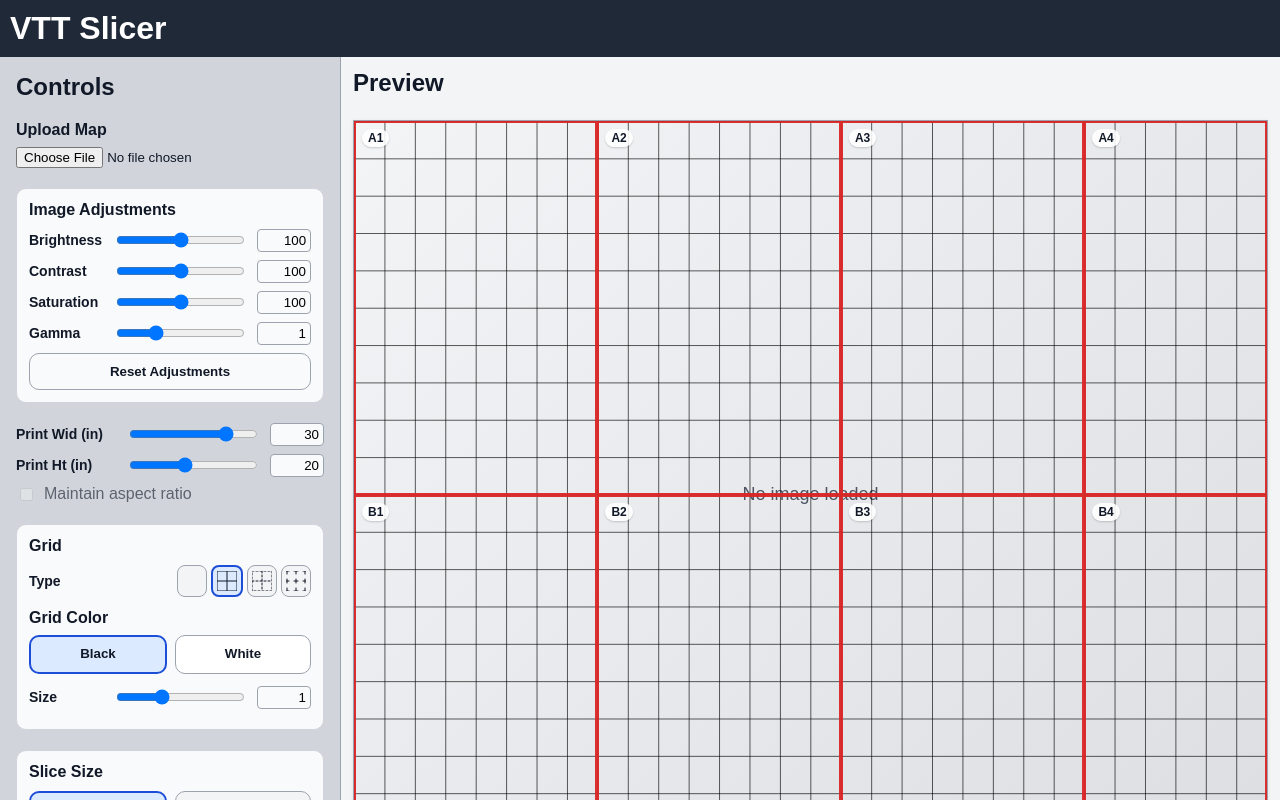
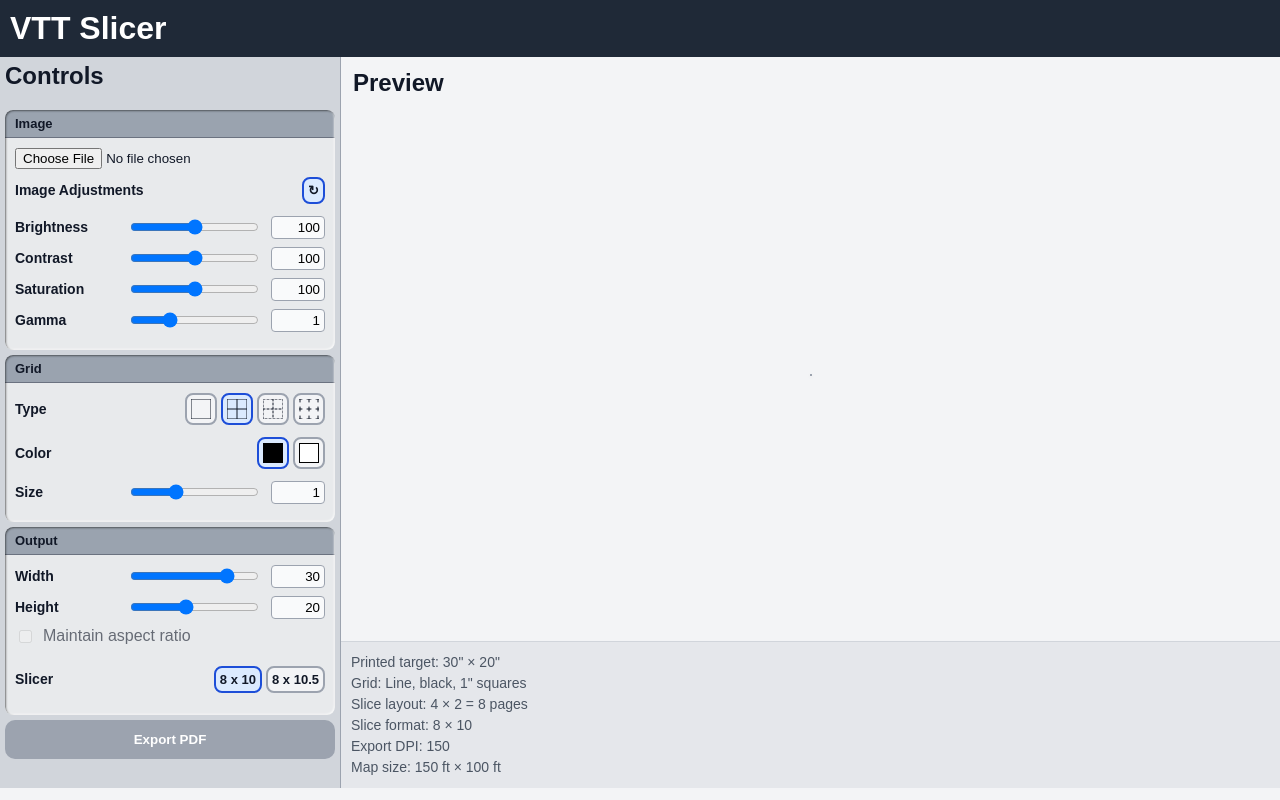
Before and after one commit to Trumpootcom/wms-ts, a React (Vite) app: page / in a window 1280 px wide. Shown: the top 800 px of the page. Built offline with nearby package versions, Linux system fonts and the light colour scheme.

Commit message:
style(ui): recessed PanelSection with overlay inset shadow

```diff
--- a/src/components/ControlPanel.tsx
+++ b/src/components/ControlPanel.tsx
@@ -4,6 +4,9 @@ import NumberWithSlider from "./ui/NumberWithSlider.tsx";
 import type { useSlicerState } from "../hooks/useSlicerState.ts";
 import GridModeIcon from "./ui/GridModeIcon.tsx";
 import { controlLabelStyle } from "./ui/uiStyles.ts";
+import ColorSwatchIcon from "./ui/ColorSwatchIcon.tsx";
+import LabeledSegmentedControl from "./ui/LabeledSegmentedControl";
+import SvgIcon from "./ui/SvgIcon";
 
 type ControlPanelProps = {
     slicer: ReturnType<typeof useSlicerState>;
@@ -14,7 +17,7 @@ function ControlPanel({ slicer }: ControlPanelProps) {
         <aside
             style={{
                 background: "#d1d5db",
-                padding: "16px",
+                padding: "5px",
                 minHeight: "100%",
                 boxSizing: "border-box",
                 overflowY: "auto",
@@ -22,14 +25,21 @@ function ControlPanel({ slicer }: ControlPanelProps) {
         >
             <h2 style={{ marginTop: 0 }}>Controls</h2>
 
-            <div style={{ marginBottom: "20px" }}>
-                <label style={{ display: "block", fontWeight: 700, marginBottom: "8px" }}>
-                    Upload Map
-                </label>
+
+            <PanelSection title="Image">
+                <div style={{ marginBottom: "8px" }}>
                     <input type="file" accept="image/*" onChange={slicer.handleFileUpload} />
                 </div>
 
-            <PanelSection title="Image Adjustments">
+                <LabeledSegmentedControl
+                    label="Image Adjustments"
+                    value="restore"
+                    onChange={() => slicer.resetImageAdjustments()}
+                    options={[
+                        { value: "restore", title: "↻" }
+
+                    ]}
+                />
                 <NumberWithSlider
                     label="Brightness"
                     value={slicer.imageAdjustments.brightness}
@@ -70,25 +80,42 @@ function ControlPanel({ slicer }: ControlPanelProps) {
                     onChange={(value) => slicer.updateImageAdjustment("gamma", value)}
                 />
 
-                <button
-                    type="button"
-                    onClick={slicer.resetImageAdjustments}
-                    style={{
-                        width: "100%",
-                        border: "1px solid #9ca3af",
-                        borderRadius: "10px",
-                        padding: "10px 14px",
-                        background: "#f9fafb",
-                        color: "#111827",
-                        fontWeight: 700,
-                        cursor: "pointer",
-                    }}
-                >
-                    Reset Adjustments
-                </button>
             </PanelSection>
+            <PanelSection title="Grid">
+                <LabeledSegmentedControl
+                    label="Type"
+                    value={slicer.gridMode}
+                    onChange={(v) => slicer.setGridMode(v)}
+                    options={[
+                        { value: "none", icon: <SvgIcon name="gridNone" size={20} />, title: "None" },
+                        { value: "line", icon: <SvgIcon name="gridLine" size={20} />, title: "Line" },
+                        { value: "dash", icon: <SvgIcon name="gridDash" size={20} />, title: "Dash" },
+                        { value: "corner", icon: <SvgIcon name="gridCorner" size={20} />, title: "Corner" },
+                    ]}
+                />
+                <LabeledSegmentedControl
+                    label="Color"
+                    value={slicer.gridColor}
+                    onChange={(v) => slicer.setGridColor(v)}
+                    options={[
+                        { value: "black", icon: <SvgIcon name="colorBlack" size={20} />, title: "Black" },
+                        { value: "white", icon: <SvgIcon name="colorWhite" size={20} />, title: "White" },
+                    ]}
+                />
                 <NumberWithSlider
-                label="Print Wid (in)"
+                    label="Size"
+                    value={slicer.gridSizeIn}
+                    min={0.75}
+                    max={1.5}
+                    stepInput={0.125}
+                    stepSlider={0.125}
+                    onChange={slicer.setGridSizeIn}
+                />
+            </PanelSection>
+
+            <PanelSection title="Output">
+                <NumberWithSlider
+                    label="Width"
                     value={slicer.printedWidthIn}
                     min={8}
                     max={36}
@@ -96,7 +123,7 @@ function ControlPanel({ slicer }: ControlPanelProps) {
                 />
 
                 <NumberWithSlider
-                label="Print Ht (in)"
+                    label="Height"
                     value={slicer.printedHeightIn}
                     min={8}
                     max={36}
@@ -120,107 +147,16 @@ function ControlPanel({ slicer }: ControlPanelProps) {
                         Maintain aspect ratio
                     </label>
                 </div>
-
-            <PanelSection title="Grid">
-
-                <div
-                    style={{
-                        display: "flex",
-                        alignItems: "center",
-                        justifyContent: "space-between",
-                        gap: "12px",
-                        marginBottom: "12px",
-                    }}
-                >
-                    <div style={controlLabelStyle}>Type</div>
-
-                    <div
-                        style={{
-                            display: "flex",
-                            justifyContent: "flex-end",
-                            gap: "4px",
-                        }}
-                    >
-                        {(["none", "line", "dash", "corner"] as const).map((mode) => {
-                            const selected = slicer.gridMode === mode;
-
-                            return (
-                                <button
-                                    key={mode}
-                                    type="button"
-                                    title={
-                                        mode === "none"
-                                            ? "None"
-                                            : mode === "line"
-                                                ? "Line"
-                                                : mode === "dash"
-                                                    ? "Dash"
-                                                    : "Corner"
-                                    }
-                                    onClick={() => slicer.setGridMode(mode)}
-                                    style={{
-                                        padding: "4px",
-                                        border: selected ? "2px solid #1d4ed8" : "1px solid #9ca3af",
-                                        borderRadius: "8px",
-                                        background: selected ? "#dbeafe" : "#f3f4f6",
-                                        color: "#111827",
-                                        cursor: "pointer",
-                                        display: "flex",
-                                        alignItems: "center",
-                                        justifyContent: "center",
-                                        flex: "0 0 auto",
-                                    }}
-                                >
-                                    <GridModeIcon mode={mode} size={20} />
-                                </button>
-                            );
-                        })}
-                    </div>
-                </div>
-
-                <div style={{ marginBottom: "8px", fontWeight: 700 }}>Grid Color</div>
-
-                <SegmentedControl
-                    value={slicer.gridColor}
-                    onChange={slicer.setGridColor}
-                    marginBottom="12px"
-                    isLightOption={(value) => value === "white"}
+                <LabeledSegmentedControl
+                    label="Slicer"
+                    value={slicer.sliceSize}
+                    onChange={(v) => slicer.setSliceSize(v)}
                     options={[
-                        { value: "black", label: "Black" },
-                        { value: "white", label: "White" },
-                    ]}
-                />
-
-                <NumberWithSlider
-                    label="Size"
-                    value={slicer.gridSizeIn}
-                    min={0.75}
-                    max={1.5}
-                    stepInput={0.125}
-                    stepSlider={0.125}
-                    onChange={slicer.setGridSizeIn}
-                />
-            </PanelSection>
-
-            <PanelSection title="Slice Size">
-                <SegmentedControl
-                    value={slicer.sliceSize}
-                    onChange={slicer.setSliceSize}
-                    options={[
-                        { value: "8x10", label: "8 × 10" },
-                        { value: "8x10.5", label: "8 × 10.5" },
+                        { value: "8x10", title: "8 x 10" },
+                        { value: "8x10.5", title: "8 x 10.5" },
                     ]}
                 />
             </PanelSection>
-
-            <PanelSection title="Page Estimate">
-                <div>
-                    Estimated tiles: {slicer.sliceEstimate.cols} ×{" "}
-                    {slicer.sliceEstimate.rows}
-                </div>
-                <div>Estimated pages: {slicer.sliceEstimate.total}</div>
-            </PanelSection>
-
             <button
                 type="button"
                 disabled={!slicer.imageUrl || slicer.isExporting}
--- a/src/components/PreviewPanel.tsx
+++ b/src/components/PreviewPanel.tsx
@@ -110,8 +110,6 @@ function PreviewPanel({
                 >
                     <div
                         style={{
-                            width: "100%",
-                            height: "100%",
                             maxWidth: `${previewStage.width*3}px`,
                             maxHeight: `${previewStage.height*3}px`,
                             aspectRatio: `${printedWidthIn} / ${printedHeightIn}`,
--- /dev/null
+++ b/src/components/ui/ColorSwatchIcon.tsx
@@ -0,0 +1,28 @@
+type ColorSwatchIconProps = {
+    color: "black" | "white";
+    size?: number;
+};
+
+function ColorSwatchIcon({ color, size = 20 }: ColorSwatchIconProps) {
+    return (
+        <svg
+            width={size}
+            height={size}
+            viewBox="0 0 20 20"
+            aria-hidden="true"
+            style={{ display: "block" }}
+        >
+            <rect
+                x="0.5"
+                y="0.5"
+                width="19"
+                height="19"
+                fill={color}
+                stroke="black"
+                strokeWidth="1"
+            />
+        </svg>
+    );
+}
+
+export default ColorSwatchIcon;
--- /dev/null
+++ b/src/components/ui/LabeledSegmentedControl.tsx
@@ -0,0 +1,78 @@
+import type { ReactNode } from "react";
+import { controlLabelStyle } from "./uiStyles";
+
+type LabeledSegmentedOption<T extends string | number> = {
+    value: T;
+    icon?: ReactNode;
+    title: string;
+};
+
+type LabeledSegmentedControlProps<T extends string | number> = {
+    label: string;
+    value: T;
+    onChange: (value: T) => void;
+    options: LabeledSegmentedOption<T>[];
+    marginBottom?: string;
+};
+
+function LabeledSegmentedControl<T extends string | number>({
+    label,
+    value,
+    onChange,
+    options,
+    marginBottom = "12px",
+}: LabeledSegmentedControlProps<T>) {
+    return (
+        <div
+            style={{
+                display: "flex",
+                alignItems: "center",
+                justifyContent: "space-between",
+                gap: "12px",
+                marginBottom,
+            }}
+        >
+            <div style={controlLabelStyle}>{label}</div>
+
+            <div
+                style={{
+                    display: "flex",
+                    justifyContent: "flex-end",
+                    gap: "4px",
+                }}
+            >
+                {options.map((option) => {
+                    const selected = option.value === value;
+
+                    return (
+                        <button
+                            key={String(option.value)}
+                            type="button"
+                            title={option.title}
+                            onClick={() => onChange(option.value)}
+                            style={{
+                                padding: "4px",
+                                border: "2px solid",
+                                borderColor: selected ? "#1d4ed8" : "#9ca3af",
+                                borderRadius: "8px",
+                                background: selected ? "#dbeafe" : "#f3f4f6",
+                                color: "#111827",
+                                cursor: "pointer",
+                                display: "flex",
+                                alignItems: "center",
+                                justifyContent: "center",
+                                flex: "0 0 auto",
+                                fontSize: "13px",
+                                fontWeight: 600,
+                            }}
+                        >
+                            {option.icon ? option.icon : option.title}
+                        </button>
+                    );
+                })}
+            </div>
+        </div>
+    );
+}
+
+export default LabeledSegmentedControl;
--- a/src/components/ui/PanelSection.tsx
+++ b/src/components/ui/PanelSection.tsx
@@ -10,20 +10,61 @@ type PanelSectionProps = {
 function PanelSection({
   title,
   children,
-  marginBottom = "20px",
+  marginBottom = "5px",
 }: PanelSectionProps) {
   return (
     <div
       style={{
+        position: "relative",
         marginBottom,
-        border: "1px solid #d1d5db",
-        borderRadius: "10px",
-        padding: "12px",
-        background: "#f9fafb",
+        borderRadius: "8px",
+        background: "#e8eaec",
+        overflow: "hidden",
       }}
     >
-      <div style={{ fontWeight: 700, marginBottom: "10px" }}>{title}</div>
-      {children}
+      {/* CONTENT */}
+      <div
+        style={{
+          position: "relative",
+          zIndex: 1,
+        }}
+      >
+        {/* HEADER */}
+        <div
+          style={{
+            fontWeight: 700,
+            padding: "6px 10px",
+            background: "#9aa3af",
+            borderBottom: "1px solid #6b7280",
+            fontSize: "13px",
+            color: "#111827",
+          }}
+        >
+          {title}
+        </div>
+
+        {/* BODY */}
+        <div
+          style={{
+            padding: "10px",
+          }}
+        >
+          {children}
+        </div>
+      </div>
+
+      {/* SUNKEN OVERLAY */}
+      <div
+        style={{
+          position: "absolute",
+          inset: 0,
+          borderRadius: "8px",
+          pointerEvents: "none",
+          zIndex: 2,
+          boxShadow:
+            "inset 1px 1px 2px rgba(0,0,0,0.5), inset -1px -1px 2px rgba(255,255,255,0.85)",
+        }}
+      />
     </div>
   );
 }
--- /dev/null
+++ b/src/components/ui/SvgIcon.tsx
@@ -0,0 +1,24 @@
+import { icons, type SvgIconName } from "./icons";
+
+type SvgIconProps = {
+    name: SvgIconName;
+    size?: number;
+};
+
+function SvgIcon({ name, size = 20 }: SvgIconProps) {
+    const Icon = icons[name];
+
+    return (
+        <svg
+            width={size}
+            height={size}
+            viewBox="0 0 20 20"
+            aria-hidden="true"
+            style={{ display: "block" }}
+        >
+            <Icon />
+        </svg>
+    );
+}
+
+export default SvgIcon;
--- /dev/null
+++ b/src/components/ui/icons.tsx
@@ -0,0 +1,92 @@
+import type { ReactNode } from "react";
+
+export type SvgIconName =
+    | "gridNone"
+    | "gridLine"
+    | "gridDash"
+    | "gridCorner"
+    | "colorBlack"
+    | "colorWhite"
+    ;
+
+const common = {
+    fill: "none",
+    stroke: "currentColor",
+    strokeWidth: 1,
+    strokeLinecap: "round" as const,
+};
+
+export const icons: Record<SvgIconName, () => ReactNode> = {
+    gridNone: () => (
+        <rect x="0" y="0" width="20" height="20" fill="none" stroke="currentColor" strokeWidth="1" />
+    ),
+    gridLine: () => (
+        <>
+            <rect x="0" y="0" width="20" height="20" {...common} />
+            <line x1="10" y1="0" x2="10" y2="20" {...common} />
+            <line x1="0" y1="10" x2="20" y2="10" {...common} />
+        </>
+    ),
+
+    gridDash: () => (
+        <>
+            <rect x="0" y="0" width="20" height="20" {...common} strokeDasharray="2 2" />
+            <line x1="10" y1="0" x2="10" y2="20" {...common} strokeDasharray="2 2" />
+            <line x1="0" y1="10" x2="20" y2="10" {...common} strokeDasharray="2 2" />
+        </>
+    ),
+
+    gridCorner: () => (
+        <>
+            <line x1="0" y1="0" x2="3" y2="0" {...common} />
+            <line x1="8" y1="0" x2="12" y2="0" {...common} />
+            <line x1="17" y1="0" x2="20" y2="0" {...common} />
+
+            <line x1="0" y1="10" x2="3" y2="10" {...common} />
+            <line x1="8" y1="10" x2="12" y2="10" {...common} />
+            <line x1="17" y1="10" x2="20" y2="10" {...common} />
+
+            <line x1="0" y1="20" x2="3" y2="20" {...common} />
+            <line x1="8" y1="20" x2="12" y2="20" {...common} />
+            <line x1="17" y1="20" x2="20" y2="20" {...common} />
+
+            <line x1="1" y1="0" x2="1" y2="3" {...common} />
+            <line x1="1" y1="8" x2="1" y2="12" {...common} />
+            <line x1="1" y1="17" x2="1" y2="20" {...common} />
+
+            <line x1="10" y1="0" x2="10" y2="3" {...common} />
+            <line x1="10" y1="8" x2="10" y2="12" {...common} />
+            <line x1="10" y1="17" x2="10" y2="20" {...common} />
+
+            <line x1="19" y1="0" x2="19" y2="3" {...common} />
+            <line x1="19" y1="8" x2="19" y2="12" {...common} />
+            <line x1="19" y1="17" x2="19" y2="20" {...common} />
+        </>
+    ),
+
+    colorBlack: () => (
+        <rect
+            x="0.5"
+            y="0.5"
+            width="19"
+            height="19"
+            fill="black"
+            stroke="black"
+            strokeWidth="1"
+        />
+    ),
+
+    colorWhite: () => (
+        <rect
+            x="0.5"
+            y="0.5"
+            width="19"
+            height="19"
+            fill="white"
+            stroke="black"
+            strokeWidth="1"
+        />
+    ),
+
+
+};
```
Lines whose indentation alone changed are shown as unchanged.
